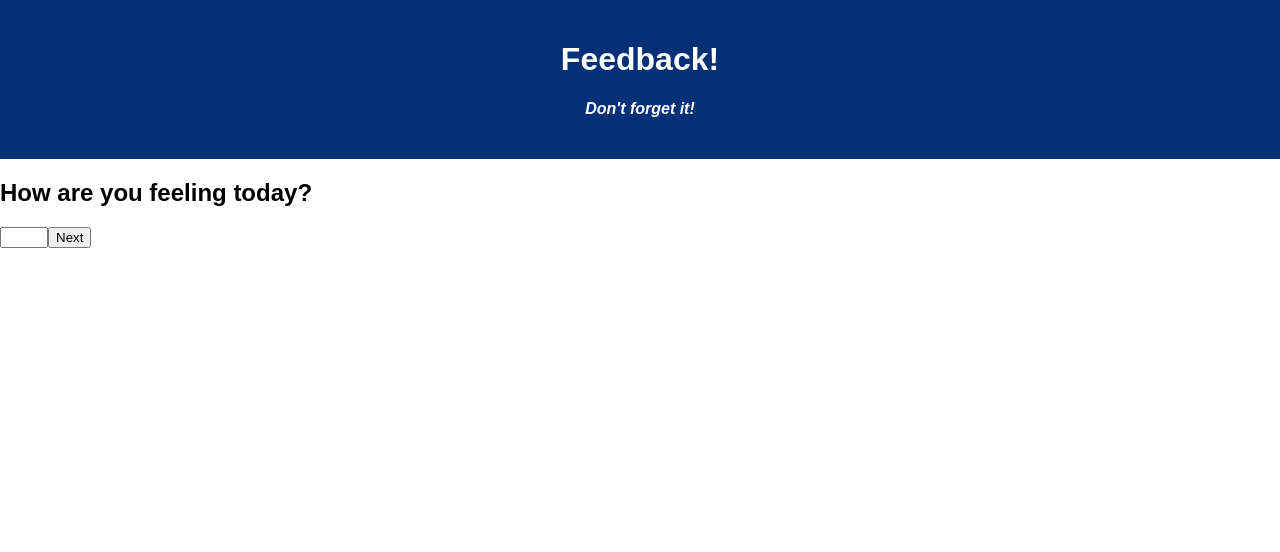
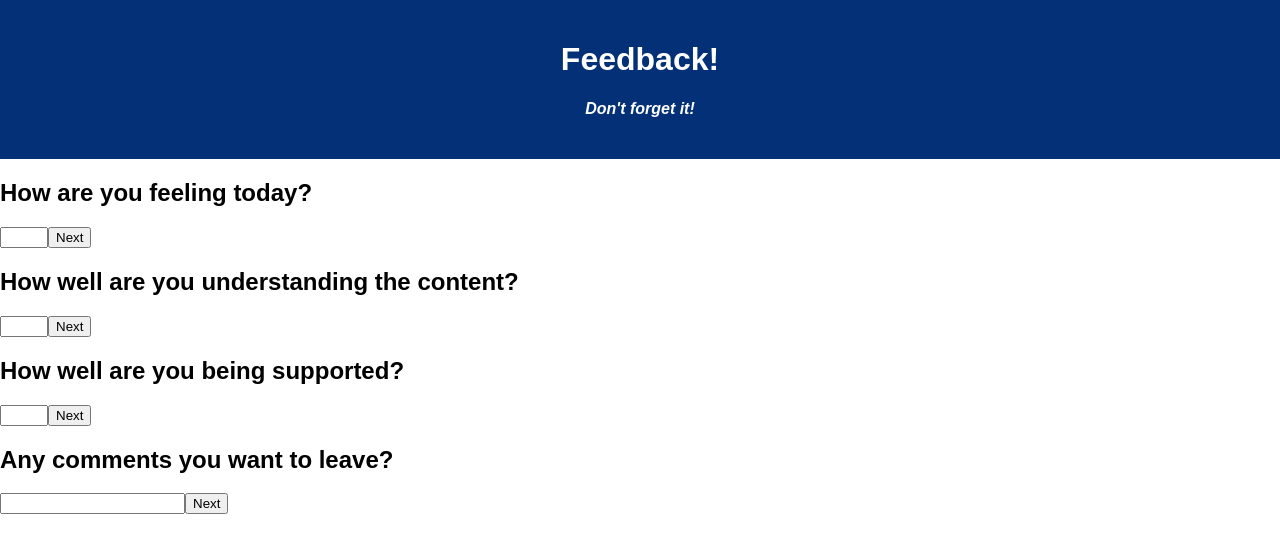
Before and after one commit to Xibbrahimovic/weekend-redux-feedback-loop, a React (Create React App) app: page /#/ in a window 1280 px wide. Shown: the top 552 px of the page. Built offline with nearby package versions, Linux system fonts and the light colour scheme.

Commit message:
can store all values

```diff
--- a/src/components/App/App.jsx
+++ b/src/components/App/App.jsx
@@ -3,15 +3,16 @@ import axios from 'axios';
 import {Route, HashRouter as Router, Link} from "react-router-dom";
 
 import FeelingForm from '../FeelingForm/FeelingForm';
+import UnderstandingForm from '../UnderstandingForm/UnderstandingForm';
+import SupportForm from '../SupportForm/SupportForm';
 
-// import UnderstandingForm from '../UnderstandingForm/UnderstandingForm';
-// import SupportForm from '../SupportForm/SupportForm';
-// import CommentsForm from '../CommentsForm/CommentsForm';
+import CommentsForm from '../CommentsForm/CommentsForm';
 
 import {useDispatch} from 'react-redux';
 
 
 import './App.css';
+
 
 function App() {
 
@@ -25,6 +26,13 @@ function App() {
       </header>
     </div>
     <FeelingForm/>
+
+    <UnderstandingForm/>
+
+    <SupportForm/>
+
+    <CommentsForm/>
+
     </Router>
   );
 }
--- a/src/components/CommentsForm/CommentsForm.jsx
+++ b/src/components/CommentsForm/CommentsForm.jsx
@@ -1,6 +1,41 @@
+import {useDispatch} from 'react-redux';
+import {useHistory} from 'react-router-dom';
+import {useState} from 'react';
 
 function CommentsForm(){
 
-}
+        const dispatch = useDispatch();
+        const history = useHistory();
+        const [comments, setComments] = useState('');
 
-export default CommentsForm;
+        const handleSubmit = (event) => {
+            event.preventDefault();
+            //send feeling data to reducer
+            dispatch({
+            type: "ADD_COMMENTS",
+            payload: comments
+        })
+    }
+        return(
+            <div>
+            <form onSubmit={(event) => handleSubmit(event)}>
+            <h2>Any comments you want to leave?</h2>
+                <input
+                onChange={(event) => setComments(event.target.value)}
+                type="text"
+                value={comments}
+                required
+                >
+            </input>
+
+            <button type="submit">Next</button>
+
+            </form>
+            </div>
+
+        )
+
+
+    }
+
+    export default CommentsForm;
--- a/src/components/SupportForm/SupportForm.jsx
+++ b/src/components/SupportForm/SupportForm.jsx
@@ -1,5 +1,41 @@
+import {useDispatch} from 'react-redux';
+import {useHistory} from 'react-router-dom';
+import {useState} from 'react';
+
 
 function SupportForm(){
+    const dispatch = useDispatch();
+    const history = useHistory();
+    const [support, setSupport] = useState('');
+
+    const handleSubmit = (event) => {
+        event.preventDefault();
+        //send feeling data to reducer
+        dispatch({
+        type: "ADD_SUPPORT",
+        payload: support
+    })
+}
+    return(
+        <div>
+        <form onSubmit={(event) => handleSubmit(event)}>
+        <h2>How well are you being supported?</h2>
+            <input
+            onChange={(event) => setSupport(event.target.value)}
+            type="number"
+            value={support}
+            min="1"
+            max="5"
+            required>
+        </input>
+
+        <button type="submit">Next</button>
+
+        </form>
+        </div>
+
+    )
+
 
 }
 
--- a/src/components/UnderstandingForm/UnderstandingForm.jsx
+++ b/src/components/UnderstandingForm/UnderstandingForm.jsx
@@ -1,5 +1,42 @@
+import {useDispatch} from 'react-redux';
+import {useHistory} from 'react-router-dom';
+import {useState} from 'react';
+
 
 function UnderstandingForm(){
+    const dispatch = useDispatch();
+    const history = useHistory();
+    const [understanding, setUnderstanding] = useState('');
+
+    const handleSubmit = (event) => {
+        event.preventDefault();
+        //send feeling data to reducer
+        dispatch({
+        type: "ADD_UNDERSTANDING",
+        payload: understanding
+    })
+}
+    return(
+        <div>
+        <form onSubmit={(event) => handleSubmit(event)}>
+        <h2>How well are you understanding the content?</h2>
+            <input
+            onChange={(event) => setUnderstanding(event.target.value)}
+            type="number"
+            value={understanding}
+            min="1"
+            max="5"
+            required
+            >
+        </input>
+
+        <button type="submit">Next</button>
+
+        </form>
+        </div>
+
+    )
+
 
 }
 
```
